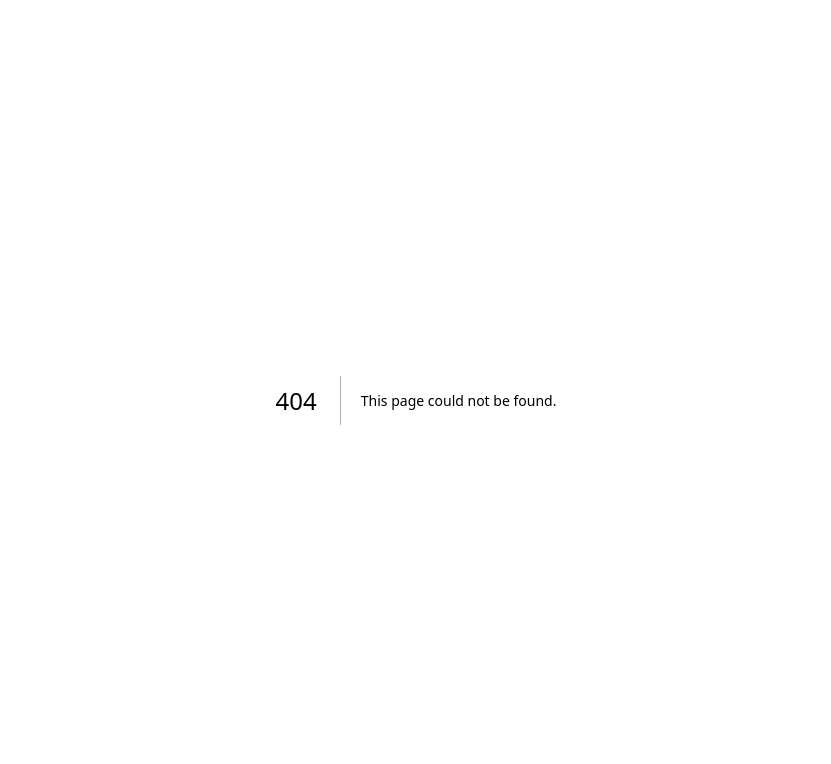
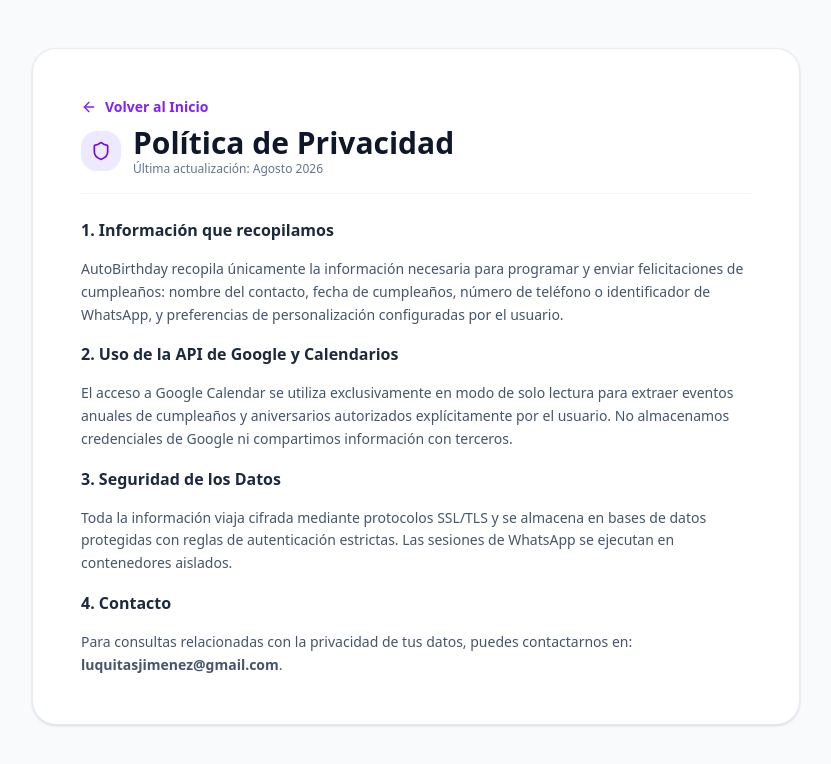
Before and after one commit to cocoxu-bit/AutoBirthday, a Next.js app: page /privacy in a window 1280 px wide. Before the commit this address had no page. Shown: the top 764 px of the page, without its empty margins (224-1055 px from the left). Built offline with nearby package versions, Linux system fonts and the light colour scheme.

Commit message:
feat: add public Privacy Policy and Terms pages for Google OAuth and legal compliance

```diff
--- /dev/null
+++ b/src/app/privacy/page.tsx
@@ -0,0 +1,46 @@
+import Link from 'next/link';
+import { ArrowLeft, Shield } from 'lucide-react';
+
+export default function PrivacyPolicyPage() {
+  return (
+    <div className="min-h-screen bg-slate-50 text-slate-800 py-12 px-4 sm:px-6 lg:px-8">
+      <div className="max-w-3xl mx-auto bg-white p-8 sm:p-12 rounded-3xl shadow-sm border border-slate-200/80 space-y-6">
+        <Link href="/" className="inline-flex items-center gap-2 text-sm text-violet-600 font-bold hover:underline mb-2">
+          <ArrowLeft className="w-4 h-4" /> Volver al Inicio
+        </Link>
+
+        <div className="flex items-center gap-3 border-b border-slate-100 pb-4">
+          <div className="w-10 h-10 rounded-2xl bg-violet-100 text-violet-700 flex items-center justify-center">
+            <Shield className="w-5 h-5" />
+          </div>
+          <div>
+            <h1 className="text-2xl sm:text-3xl font-black text-slate-900">Política de Privacidad</h1>
+            <p className="text-xs text-slate-500">Última actualización: Agosto 2026</p>
+          </div>
+        </div>
+
+        <div className="space-y-4 text-sm text-slate-600 leading-relaxed">
+          <h2 className="text-base font-bold text-slate-800">1. Información que recopilamos</h2>
+          <p>
+            AutoBirthday recopila únicamente la información necesaria para programar y enviar felicitaciones de cumpleaños: nombre del contacto, fecha de cumpleaños, número de teléfono o identificador de WhatsApp, y preferencias de personalización configuradas por el usuario.
+          </p>
+
+          <h2 className="text-base font-bold text-slate-800">2. Uso de la API de Google y Calendarios</h2>
+          <p>
+            El acceso a Google Calendar se utiliza exclusivamente en modo de solo lectura para extraer eventos anuales de cumpleaños y aniversarios autorizados explícitamente por el usuario. No almacenamos credenciales de Google ni compartimos información con terceros.
+          </p>
+
+          <h2 className="text-base font-bold text-slate-800">3. Seguridad de los Datos</h2>
+          <p>
+            Toda la información viaja cifrada mediante protocolos SSL/TLS y se almacena en bases de datos protegidas con reglas de autenticación estrictas. Las sesiones de WhatsApp se ejecutan en contenedores aislados.
+          </p>
+
+          <h2 className="text-base font-bold text-slate-800">4. Contacto</h2>
+          <p>
+            Para consultas relacionadas con la privacidad de tus datos, puedes contactarnos en: <strong>luquitasjimenez@gmail.com</strong>.
+          </p>
+        </div>
+      </div>
+    </div>
+  );
+}
--- /dev/null
+++ b/src/app/terms/page.tsx
@@ -0,0 +1,46 @@
+import Link from 'next/link';
+import { ArrowLeft, FileText } from 'lucide-react';
+
+export default function TermsPage() {
+  return (
+    <div className="min-h-screen bg-slate-50 text-slate-800 py-12 px-4 sm:px-6 lg:px-8">
+      <div className="max-w-3xl mx-auto bg-white p-8 sm:p-12 rounded-3xl shadow-sm border border-slate-200/80 space-y-6">
+        <Link href="/" className="inline-flex items-center gap-2 text-sm text-violet-600 font-bold hover:underline mb-2">
+          <ArrowLeft className="w-4 h-4" /> Volver al Inicio
+        </Link>
+
+        <div className="flex items-center gap-3 border-b border-slate-100 pb-4">
+          <div className="w-10 h-10 rounded-2xl bg-indigo-100 text-indigo-700 flex items-center justify-center">
+            <FileText className="w-5 h-5" />
+          </div>
+          <div>
+            <h1 className="text-2xl sm:text-3xl font-black text-slate-900">Condiciones del Servicio</h1>
+            <p className="text-xs text-slate-500">Última actualización: Agosto 2026</p>
+          </div>
+        </div>
+
+        <div className="space-y-4 text-sm text-slate-600 leading-relaxed">
+          <h2 className="text-base font-bold text-slate-800">1. Aceptación de los Términos</h2>
+          <p>
+            Al utilizar AutoBirthday, aceptas estos términos y condiciones. Si no estás de acuerdo, te rogamos que no utilices nuestros servicios.
+          </p>
+
+          <h2 className="text-base font-bold text-slate-800">2. Descripción del Servicio</h2>
+          <p>
+            AutoBirthday es una plataforma SaaS que permite a los usuarios gestionar recordatorios de cumpleaños y automatizar el envío de felicitaciones personalizadas por WhatsApp.
+          </p>
+
+          <h2 className="text-base font-bold text-slate-800">3. Uso Responsable</h2>
+          <p>
+            El usuario se compromete a utilizar la plataforma únicamente para comunicaciones legítimas con sus propios contactos y de conformidad con las políticas de uso de WhatsApp y Google.
+          </p>
+
+          <h2 className="text-base font-bold text-slate-800">4. Contacto</h2>
+          <p>
+            Para cualquier duda sobre estas condiciones: <strong>luquitasjimenez@gmail.com</strong>.
+          </p>
+        </div>
+      </div>
+    </div>
+  );
+}
```
